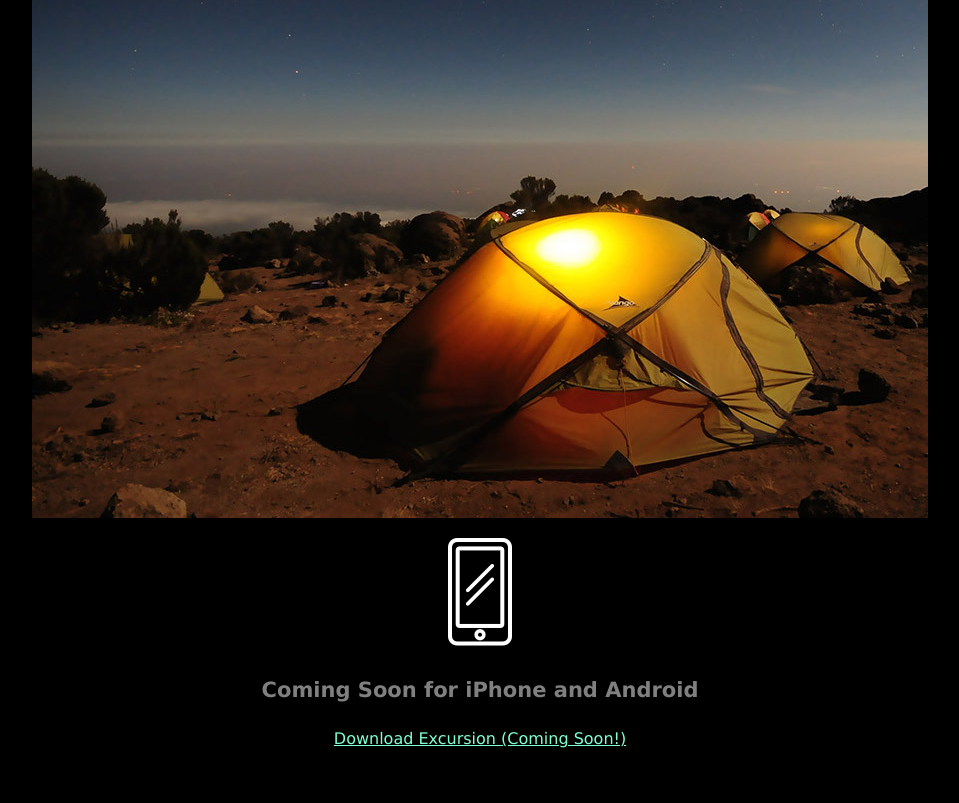
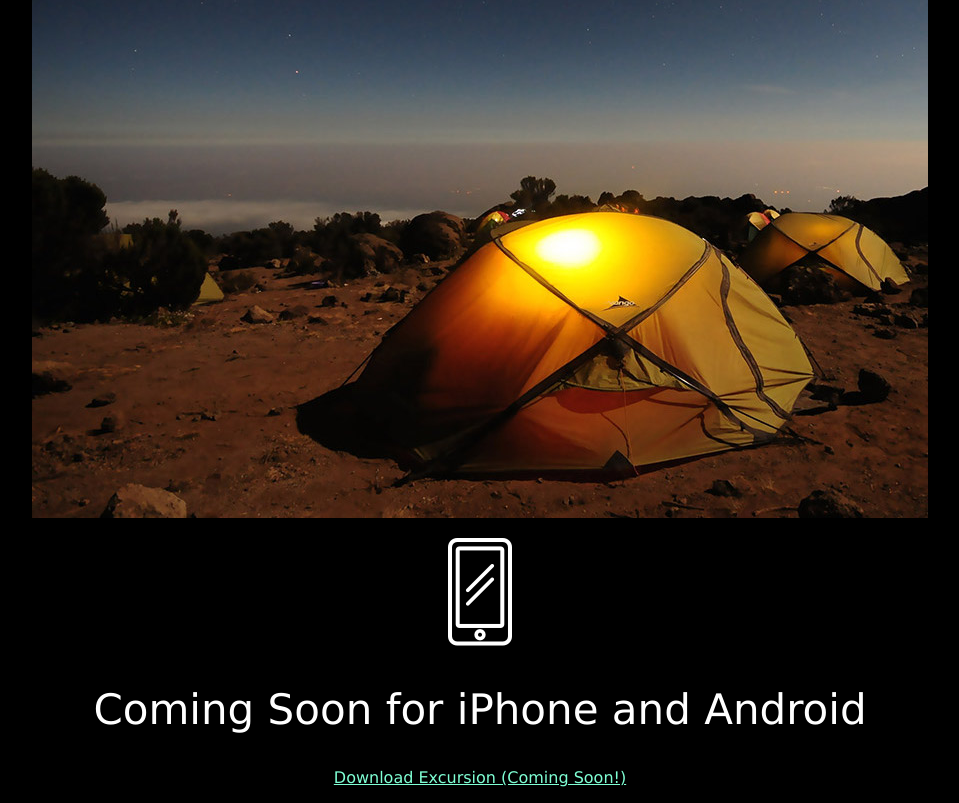
Before and after one commit to latronewalters/excursion, a plain HTML site: page resources/index.html in a window 1280 px wide. Shown: the part 494-1297 px from the top of the page, without its empty margins (160-1119 px from the left). Before the commit the page ends 1258 px from the top, so only its background shows below. Drawn offline with Linux system fonts and the light colour scheme.

Commit message:
H2 bottom header change

```diff
--- a/resources/index.html
+++ b/resources/index.html
@@ -17,7 +17,7 @@
   <h4 class="sub-header">Excursion remembers places you like, and recommends new points of interest around you.</h4>
   <p><img src="./images/camp.jpg" alt="camping"></p>
   <p><img src="./images/phone.png" alt="cellphone"></p>
-  <h4 class="sub-header">Coming Soon for iPhone and Android</h4>
+  <h2 class="middle-header">Coming Soon for iPhone and Android</h2>
   <p><a class="link" href="#">Download Excursion (Coming Soon!)</a></p>
 </body>
 </html>
```
